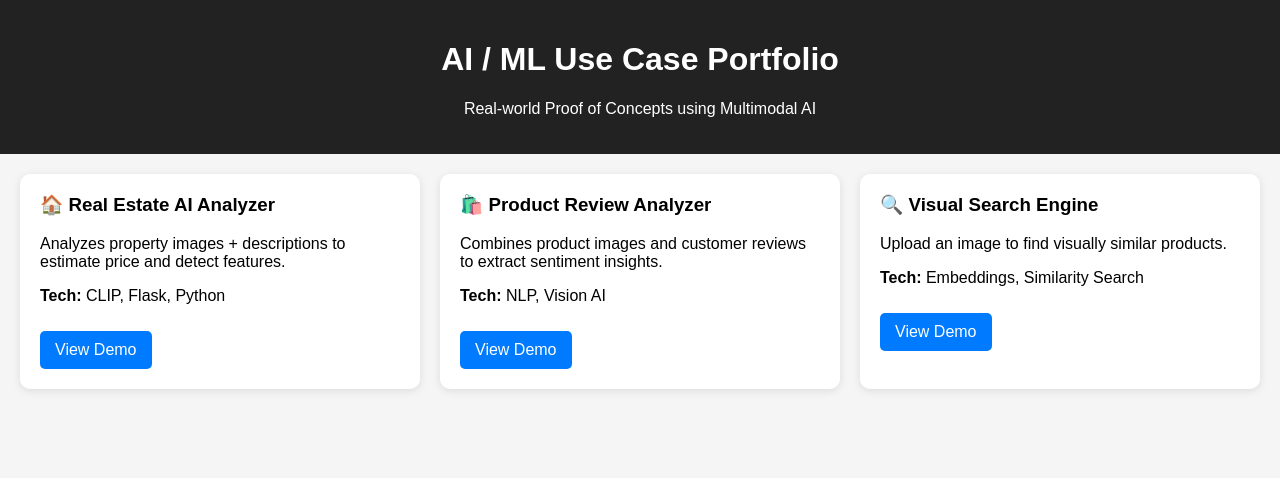
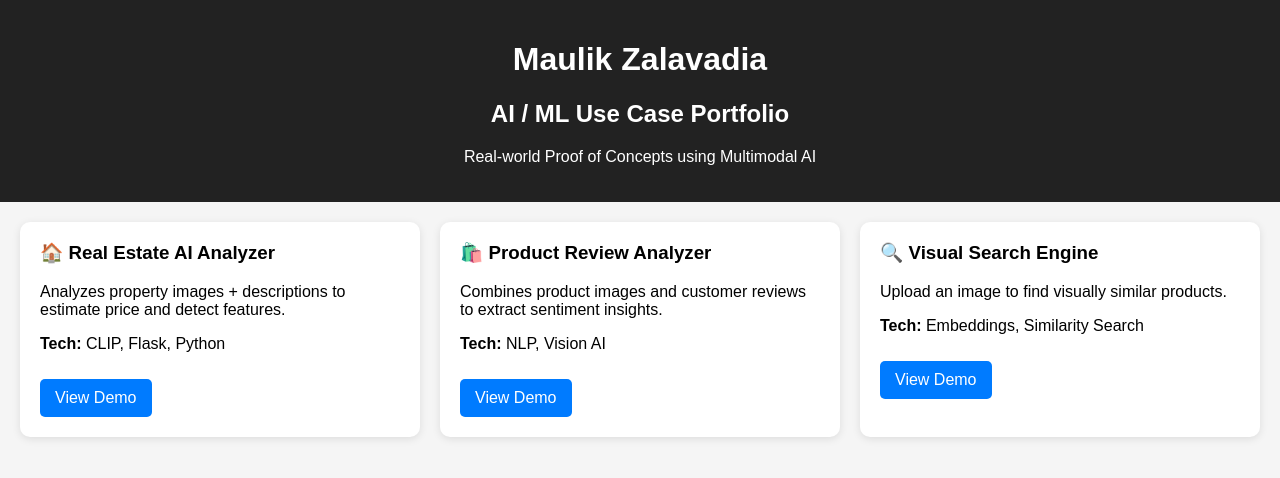
Before and after one commit to maulik2/maulik2.github.io, a plain HTML site: page index.html in a window 1280 px wide. Drawn offline with Linux system fonts and the light colour scheme.

Commit message:
Update header with new title and subtitle

```diff
--- a/index.html
+++ b/index.html
@@ -43,7 +43,8 @@
 <body>
 
 <header>
-  <h1>AI / ML Use Case Portfolio</h1>
+  <h1>Maulik Zalavadia <h1>
+    <h2> AI / ML Use Case Portfolio</h2>
   <p>Real-world Proof of Concepts using Multimodal AI</p>
 </header>
 
```
